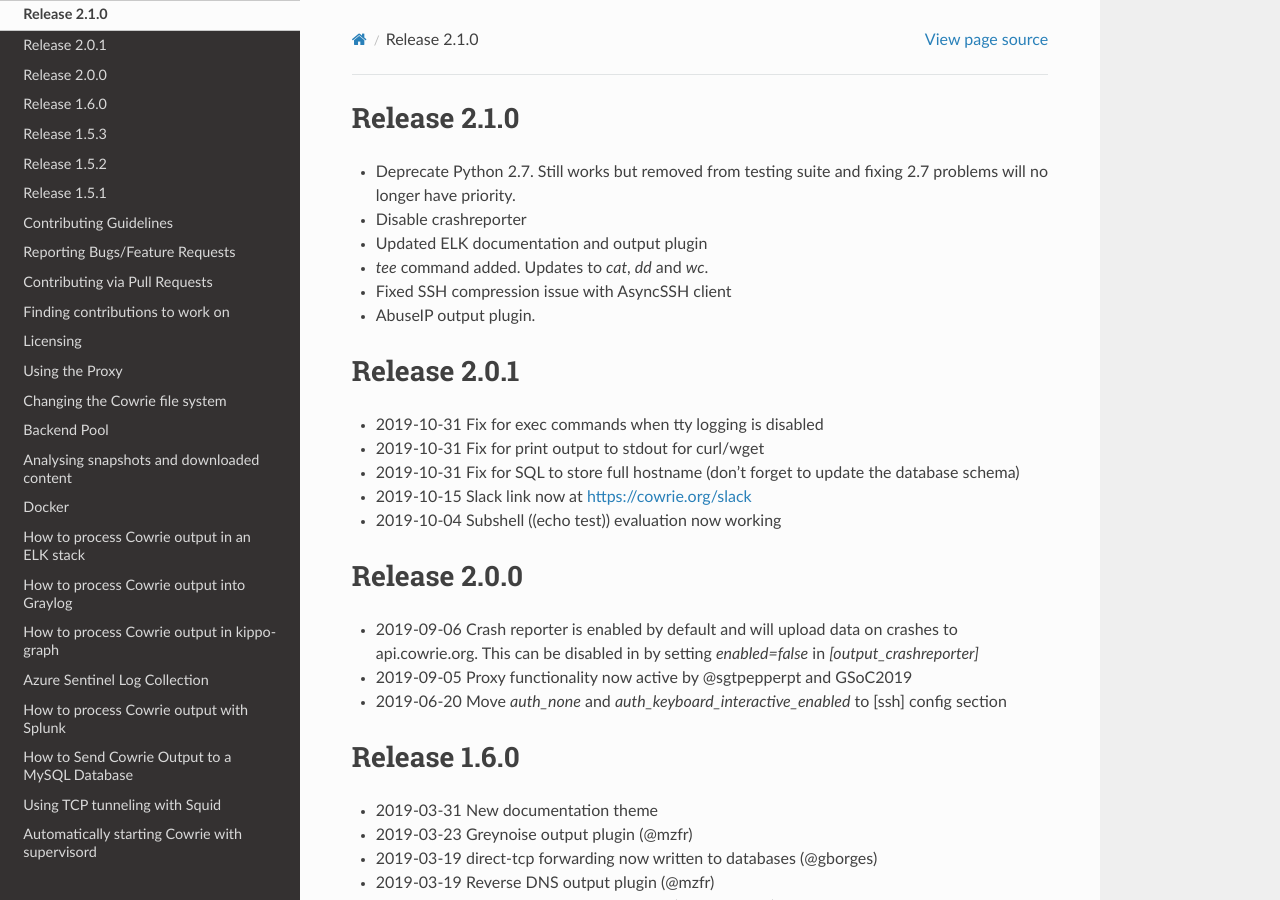
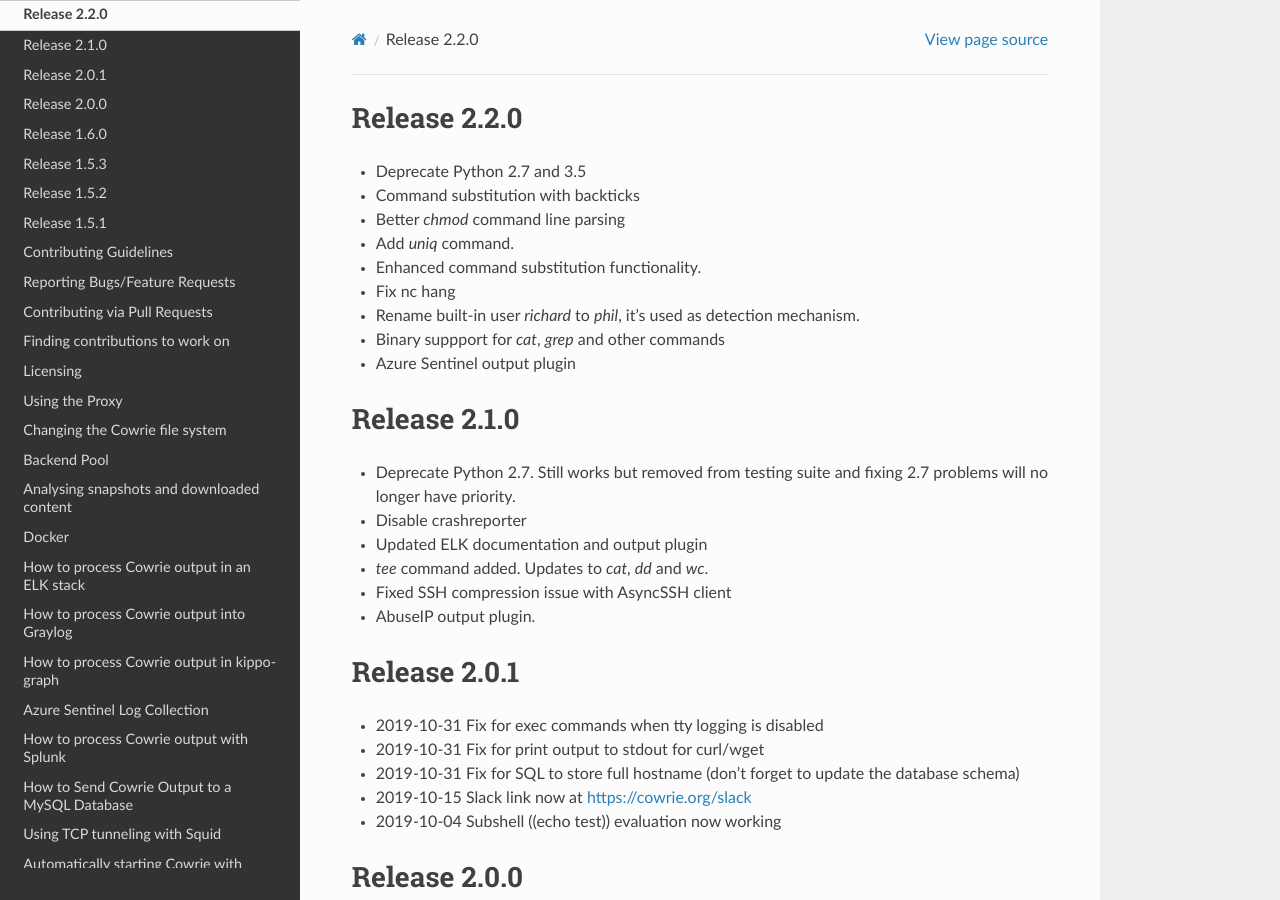
Before and after one commit to cowrie/cowrie, a Sphinx documentation site: the page built from docs/CHANGELOG.rst, in a window 1280 px wide and 900 px high. Built offline with Sphinx 7.4.7 and the Read the Docs theme 2.0.0, drawn with Linux system fonts in a browser that asks for light colours; the version number could not be read and is left out.

Commit message:
release 2.2.0

```diff
--- a/docs/CHANGELOG.rst
+++ b/docs/CHANGELOG.rst
@@ -1,3 +1,15 @@
+
+Release 2.2.0
+=============
+* Deprecate Python 2.7 and 3.5
+* Command substitution with backticks
+* Better `chmod` command line parsing
+* Add `uniq` command.
+* Enhanced command substitution functionality.
+* Fix nc hang
+* Rename built-in user `richard` to `phil`, it's used as detection mechanism.
+* Binary suppport for `cat`, `grep` and other commands
+* Azure Sentinel output plugin
 
 Release 2.1.0
 =============
--- a/src/cowrie/_version.py
+++ b/src/cowrie/_version.py
@@ -7,5 +7,5 @@ Provides cowrie version information.
 
 from incremental import Version
 
-__version__ = Version('cowrie', 2, 0, 2)
+__version__ = Version('cowrie', 2, 2, 0)
 __all__ = ["__version__"]
```
